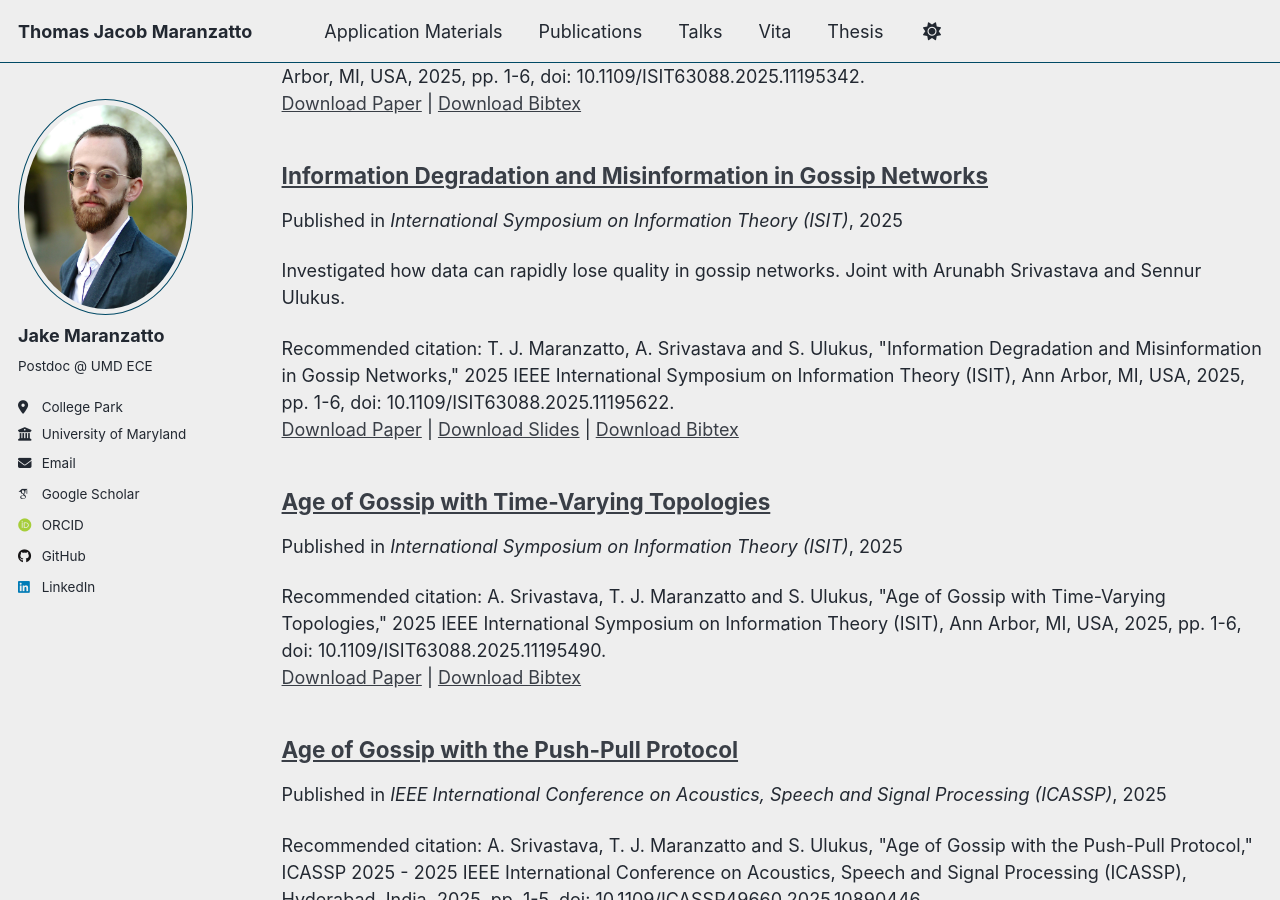
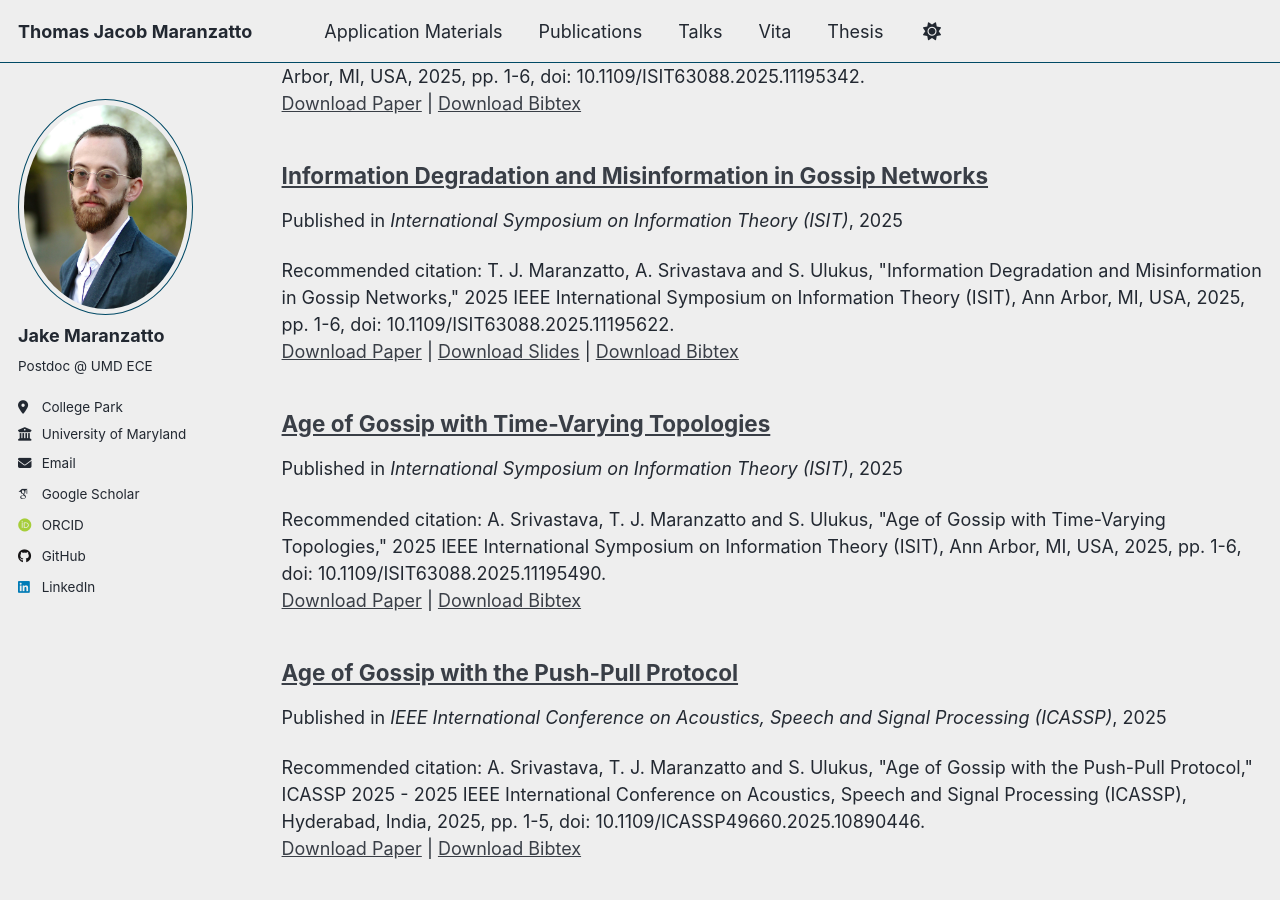
Before and after one commit to TMaranzatto/TMaranzatto.github.io, a Jekyll site: the page built from _pages/publications.html, in a window 1280 px wide and 900 px high, scrolled down 1486 px. Built offline with Jekyll 4.4.1, drawn with Linux system fonts in a browser that asks for light colours; some web fonts are replaced; a script that is not in the unit is left out.

Commit message:
Update Information-Degradation-and-Misinformation-in-Gossip-Networks.md

```diff
--- a/_publications/Information-Degradation-and-Misinformation-in-Gossip-Networks.md
+++ b/_publications/Information-Degradation-and-Misinformation-in-Gossip-Networks.md
@@ -8,7 +8,7 @@ category: conferences
 
 permalink: /publication/2025-06-22-degradation
 
-excerpt: 'Investigated how data can rapidly lose quality in gossip networks.  Joint with Arunabh Srivastava and Sennur Ulukus.'
+excerpt: ''
 
 date: 2025-06-22
 
```
